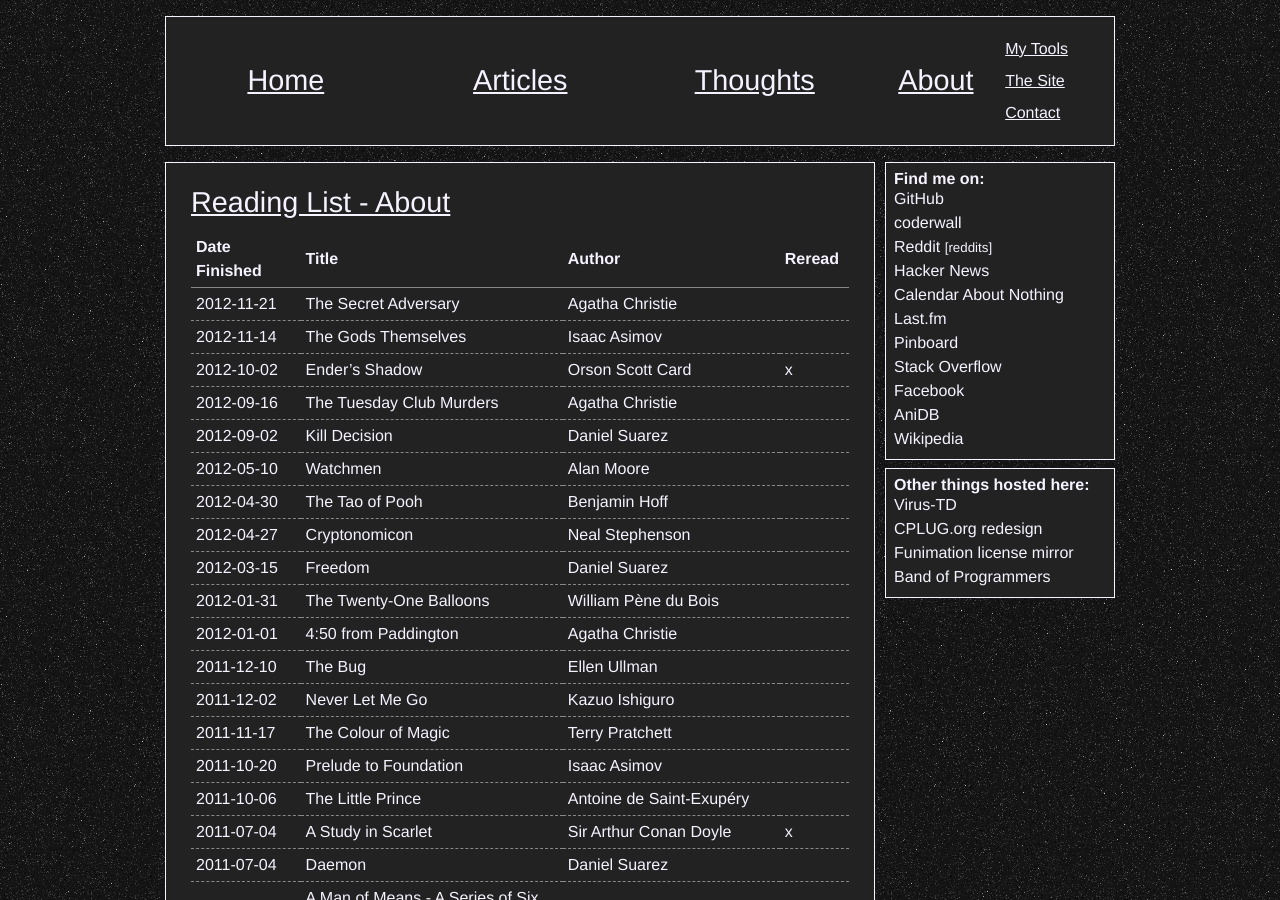
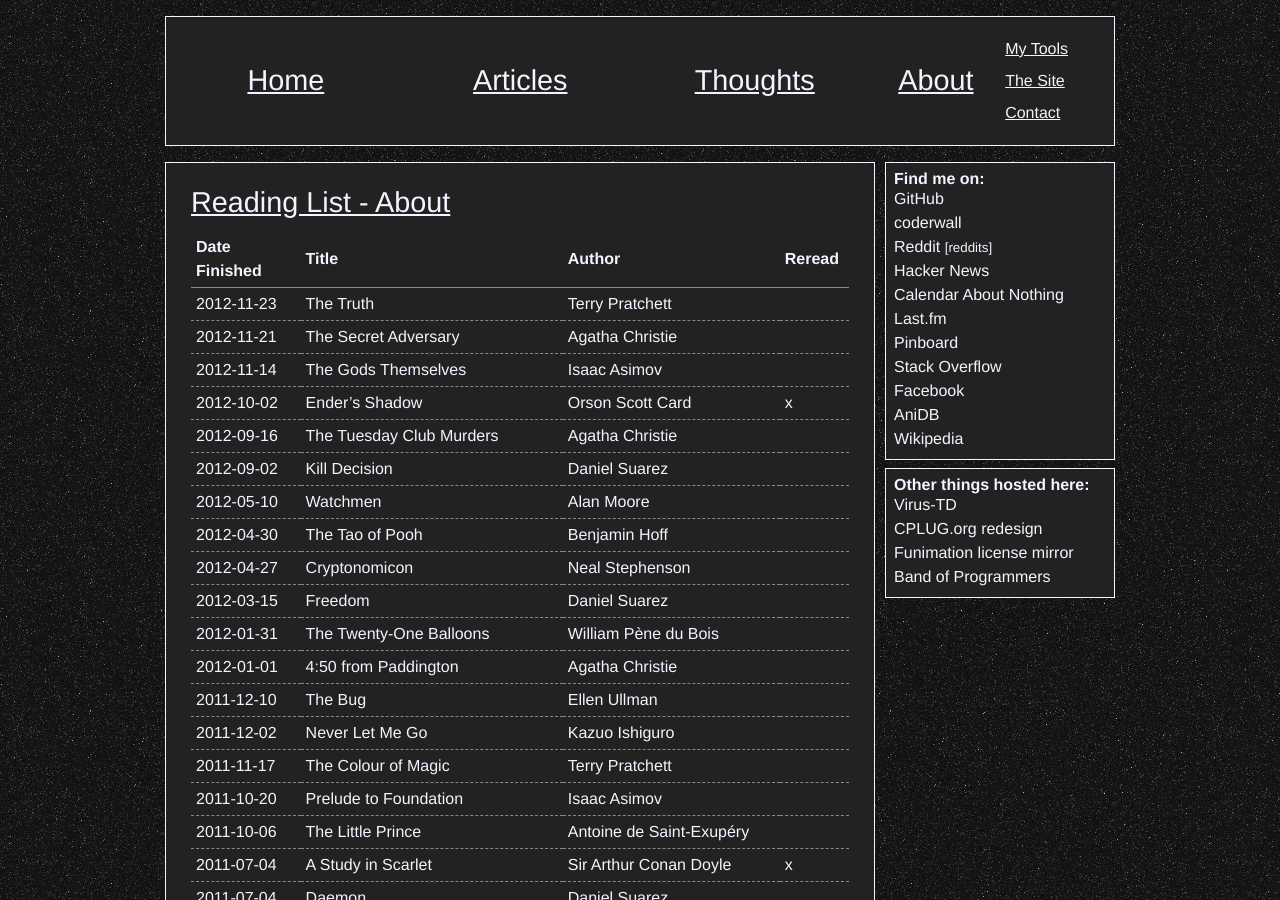
Before and after one commit to xiongchiamiov/xiongchiamiov.github.com, a Jekyll site: the page built from about/reading-list.md, in a window 1280 px wide and 900 px high. Built offline with Jekyll 4.4.1, drawn with Linux system fonts in a browser that asks for light colours; Markdown is read by kramdown in place of the engine named in the settings; comment, search, counter and statistics services are not loaded.

Commit message:
Update about/reading-list.md

```diff
--- a/about/reading-list.md
+++ b/about/reading-list.md
@@ -5,6 +5,7 @@ title: Reading List - About
 
 Date Finished | Title                       | Author                            | Reread
 ------------- | --------------------------- | --------------------------------- | --------
+  2012-11-23  | The Truth                   | Terry Pratchett                   |
   2012-11-21  | The Secret Adversary        | Agatha Christie                   |
   2012-11-14  | The Gods Themselves         | Isaac Asimov                      |
   2012-10-02  | Ender's Shadow              | Orson Scott Card                  | x
```
